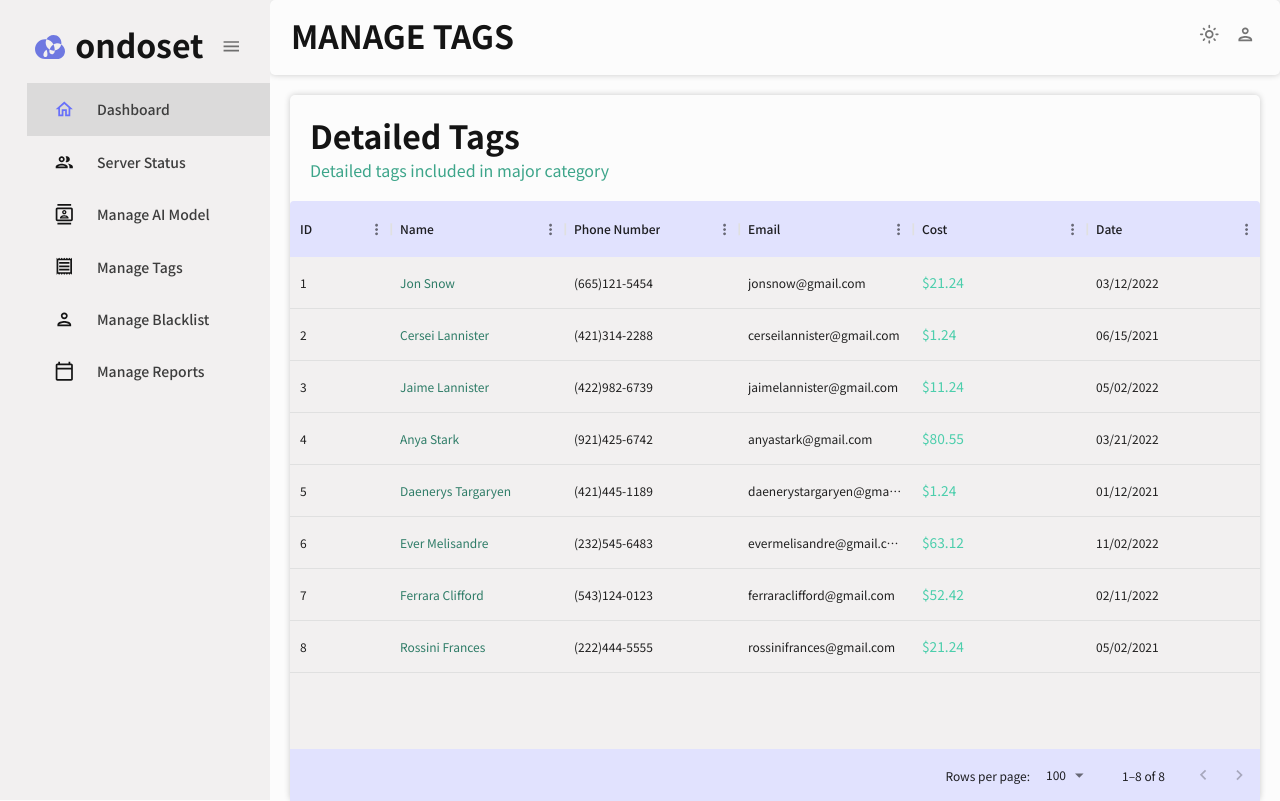
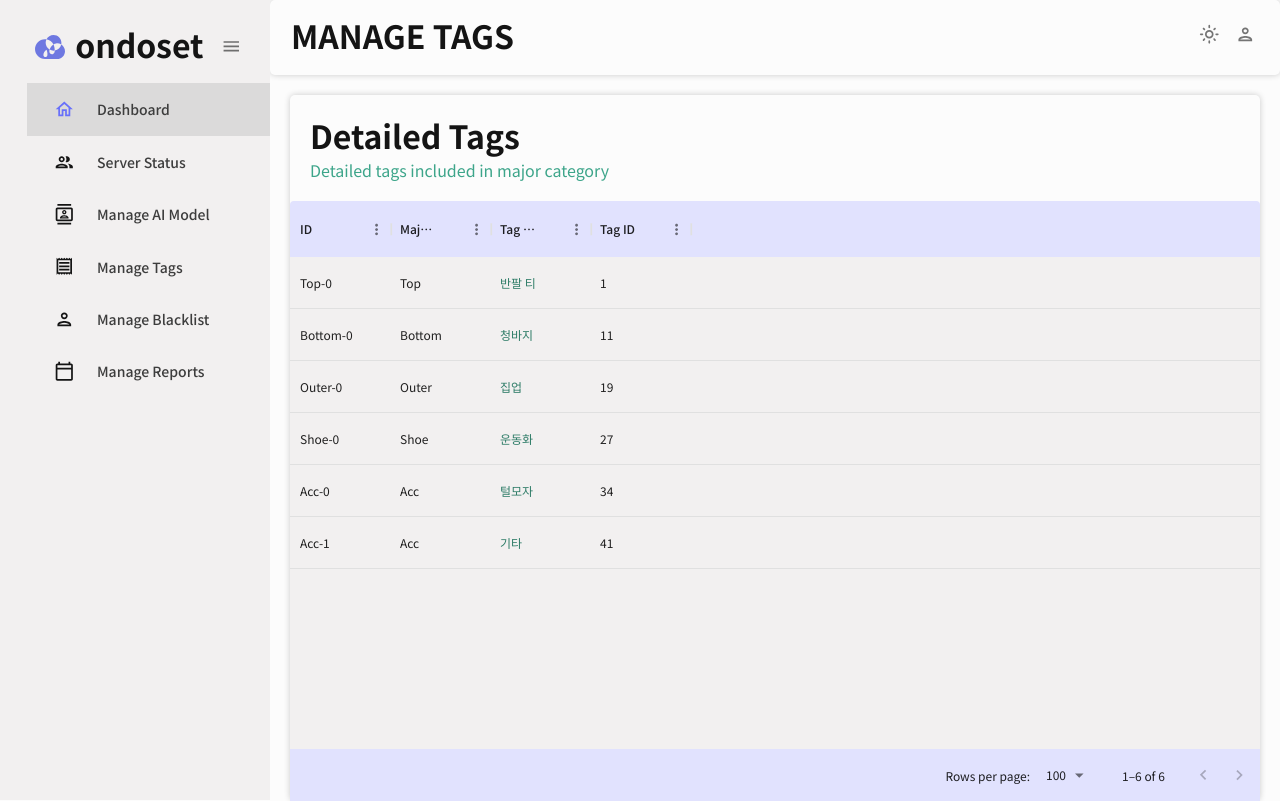
Before and after one commit to Team-Easy/Ondoset_Web, a React (Create React App) app in the folder ondoset-admin/: page /manage-tags in a window 1280 px wide. Built offline with nearby package versions, Linux system fonts and the light colour scheme.

Commit message:
Feat: apply Tag Mock Data

```diff
--- a/ondoset-admin/src/data/mockData.js
+++ b/ondoset-admin/src/data/mockData.js
@@ -1410,13 +1410,51 @@ export const mainServerErrorData = [
   },
 ];
 
+const detailedTagsData = {
+  Top: [
+    {
+      tag: "반팔 티",
+      tagId: 1,
+    },
+  ],
+  Bottom: [
+    {
+      tag: "청바지",
+      tagId: 11,
+    },
+  ],
+  Outer: [
+    {
+      tag: "집업",
+      tagId: 19,
+    },
+  ],
+  Shoe: [
+    {
+      tag: "운동화",
+      tagId: 27,
+    },
+  ],
+  Acc: [
+    {
+      tag: "털모자",
+      tagId: 34,
+    },
+    {
+      tag: "기타",
+      tagId: 41,
+    },
+  ],
+};
+
 export function mapDataToTagsFormat(data) {
   const mappedData = [];
 
   for (const category in data) {
     const tags = data[category];
-    tags.forEach((tag) => {
+    tags.forEach((tag, index) => {
       mappedData.push({
+        id: `${category}-${index}`, // 각 행에 고유한 id 생성
         category: category,
         tag: tag.tag,
         tagId: tag.tagId,
@@ -1426,3 +1464,5 @@ export function mapDataToTagsFormat(data) {
 
   return mappedData;
 }
+
+export const tagData = mapDataToTagsFormat(detailedTagsData);
--- a/ondoset-admin/src/scenes/invoices/index.jsx
+++ b/ondoset-admin/src/scenes/invoices/index.jsx
@@ -1,7 +1,7 @@
 import { Box, Typography, useTheme } from "@mui/material";
 import { DataGrid } from "@mui/x-data-grid";
 import { tokens } from "../../theme";
-import { mockDataInvoices } from "../../data/mockData";
+import { mockDataInvoices, tagData } from "../../data/mockData";
 import Header from "../../components/Header";
 
 const Invoices = () => {
@@ -9,36 +9,15 @@ const Invoices = () => {
   const colors = tokens(theme.palette.mode);
   const columns = [
     { field: "id", headerName: "ID" },
+    { field: "category", headerName: "Major Category" },
     {
-      field: "name",
-      headerName: "Name",
-      flex: 1,
+      field: "tag",
+      headerName: "Tag Name",
       cellClassName: "name-column--cell",
     },
     {
-      field: "phone",
-      headerName: "Phone Number",
-      flex: 1,
-    },
-    {
-      field: "email",
-      headerName: "Email",
-      flex: 1,
-    },
-    {
-      field: "cost",
-      headerName: "Cost",
-      flex: 1,
-      renderCell: (params) => (
-        <Typography color={colors.greenAccent[500]}>
-          ${params.row.cost}
-        </Typography>
-      ),
-    },
-    {
-      field: "date",
-      headerName: "Date",
-      flex: 1,
+      field: "tagId",
+      headerName: "Tag ID",
     },
   ];
 
@@ -90,7 +69,7 @@ const Invoices = () => {
           },
         }}
       >
-        <DataGrid rows={mockDataInvoices} columns={columns} />
+        <DataGrid rows={tagData} columns={columns} />
       </Box>
     </Box>
   );
```
